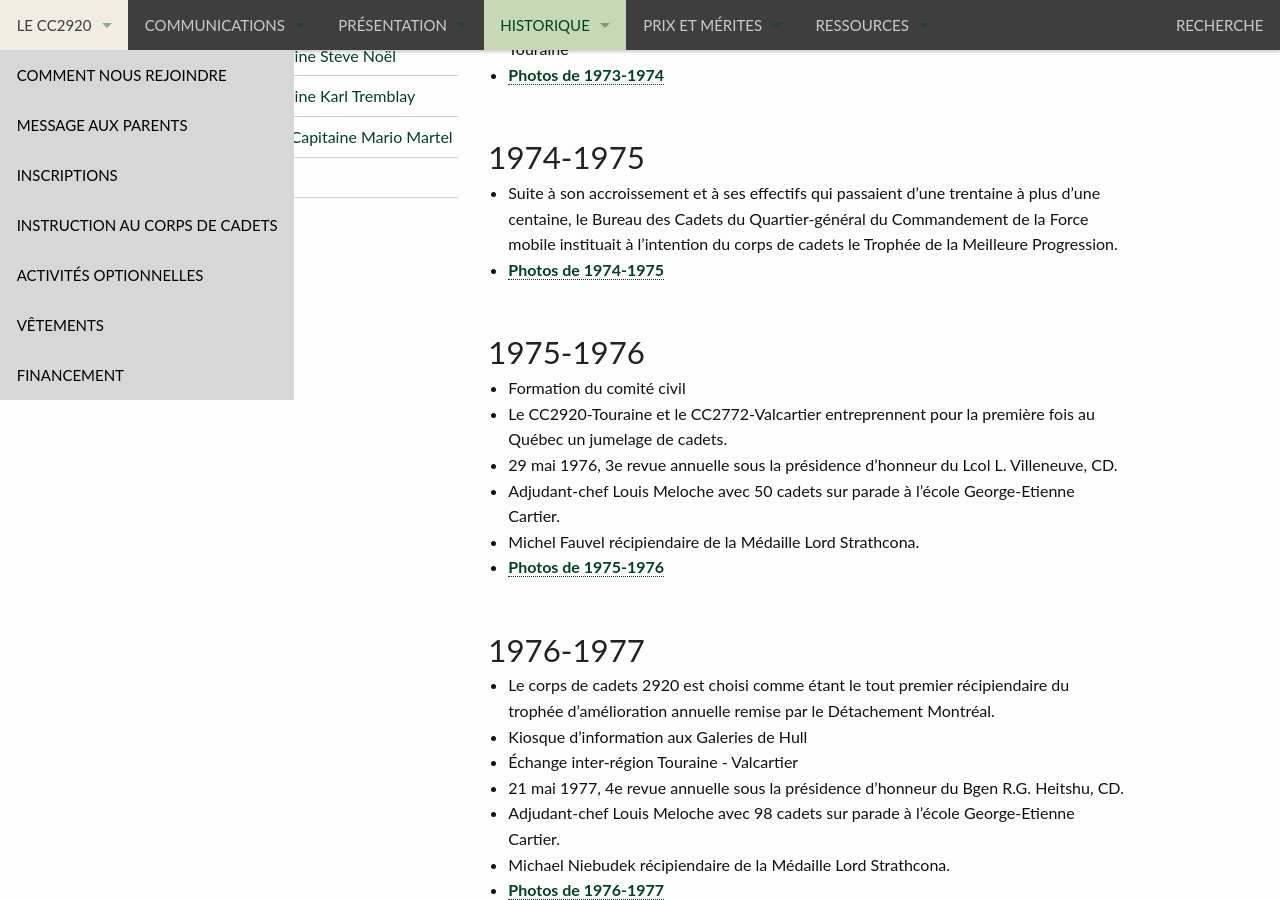
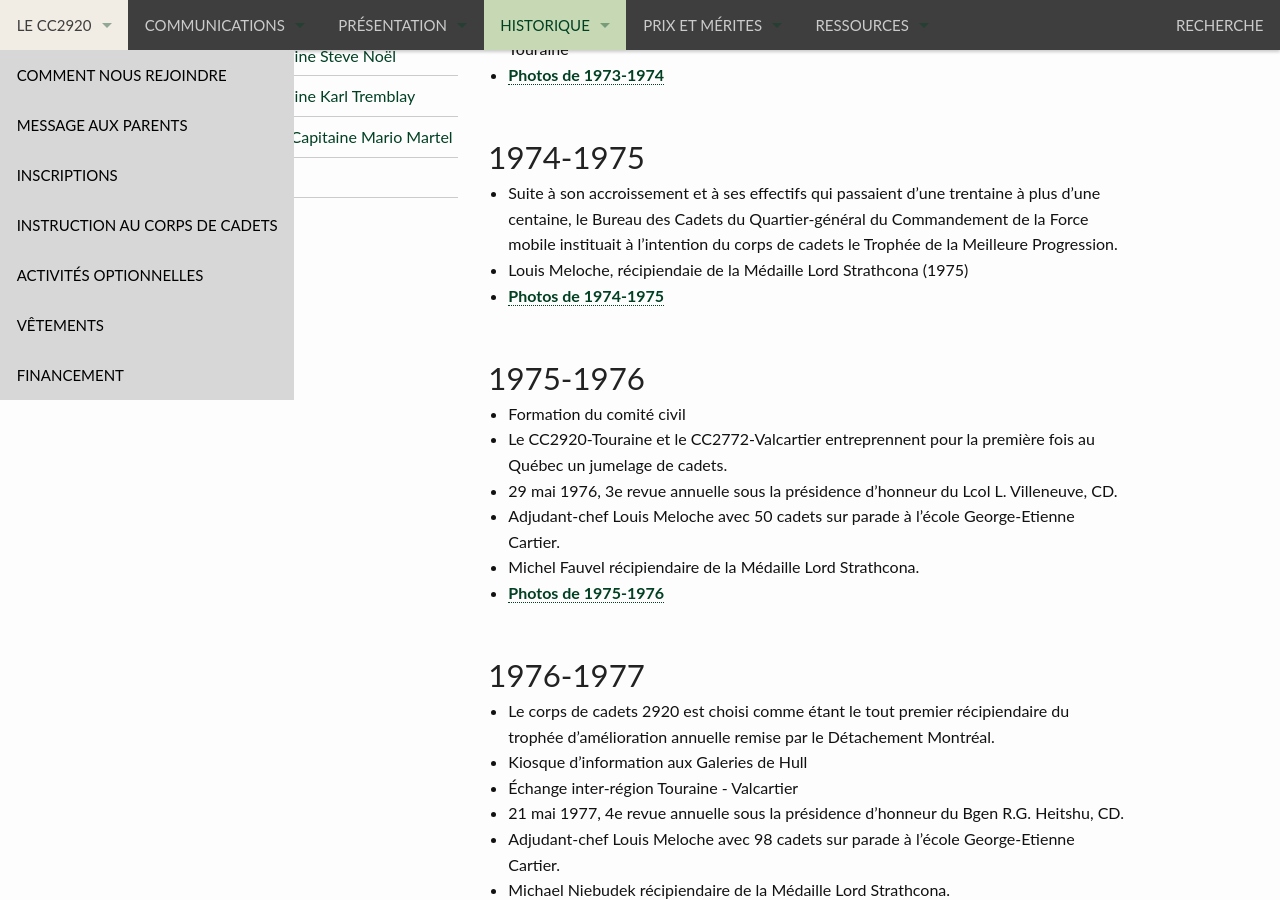
Before and after one commit to CC2920/web, a Jekyll site: the page built from _historique/notre-unite/1973-1987.md, in a window 1280 px wide and 900 px high, scrolled down 649 px. Built offline with Jekyll 4.4.1, drawn with Linux system fonts in a browser that asks for light colours.

Commit message:
Ajout du Louis Meloche, médaille Strathcona

```diff
--- a/_historique/notre-unite/1973-1987.md
+++ b/_historique/notre-unite/1973-1987.md
@@ -13,6 +13,7 @@ title: "1973 à 1987 Major Mario Dorais"
 ## 1974-1975
 
 * Suite à son accroissement et à ses effectifs qui passaient d'une trentaine à plus d'une centaine, le Bureau des Cadets du Quartier-général du Commandement de la Force mobile instituait à l'intention du corps de cadets le Trophée de la Meilleure Progression.
+* Louis Meloche, récipiendaie de la Médaille Lord Strathcona (1975)
 * [Photos de 1974-1975](https://photos.app.goo.gl/28KsDj8Y4uy4xryw8)
 
 ## 1975-1976
```
